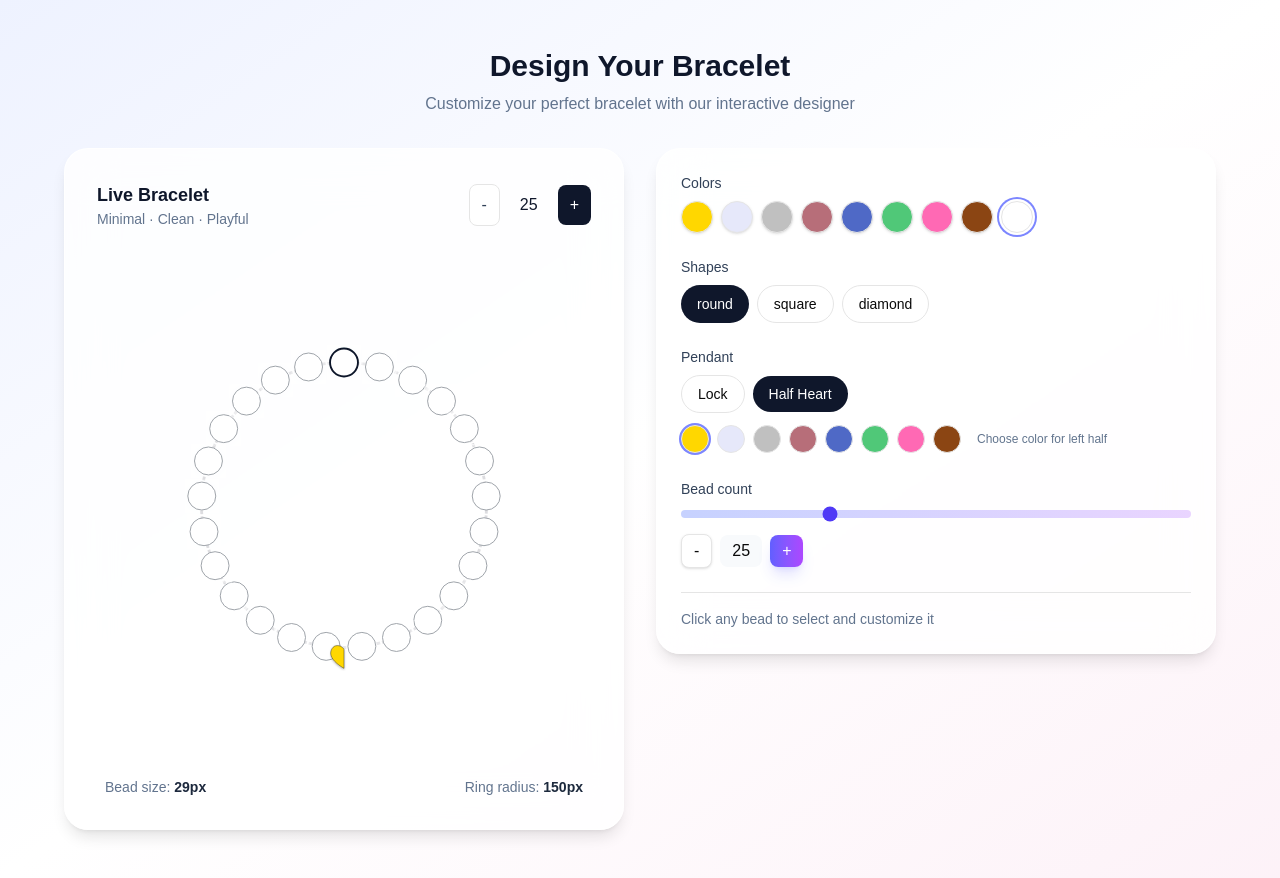
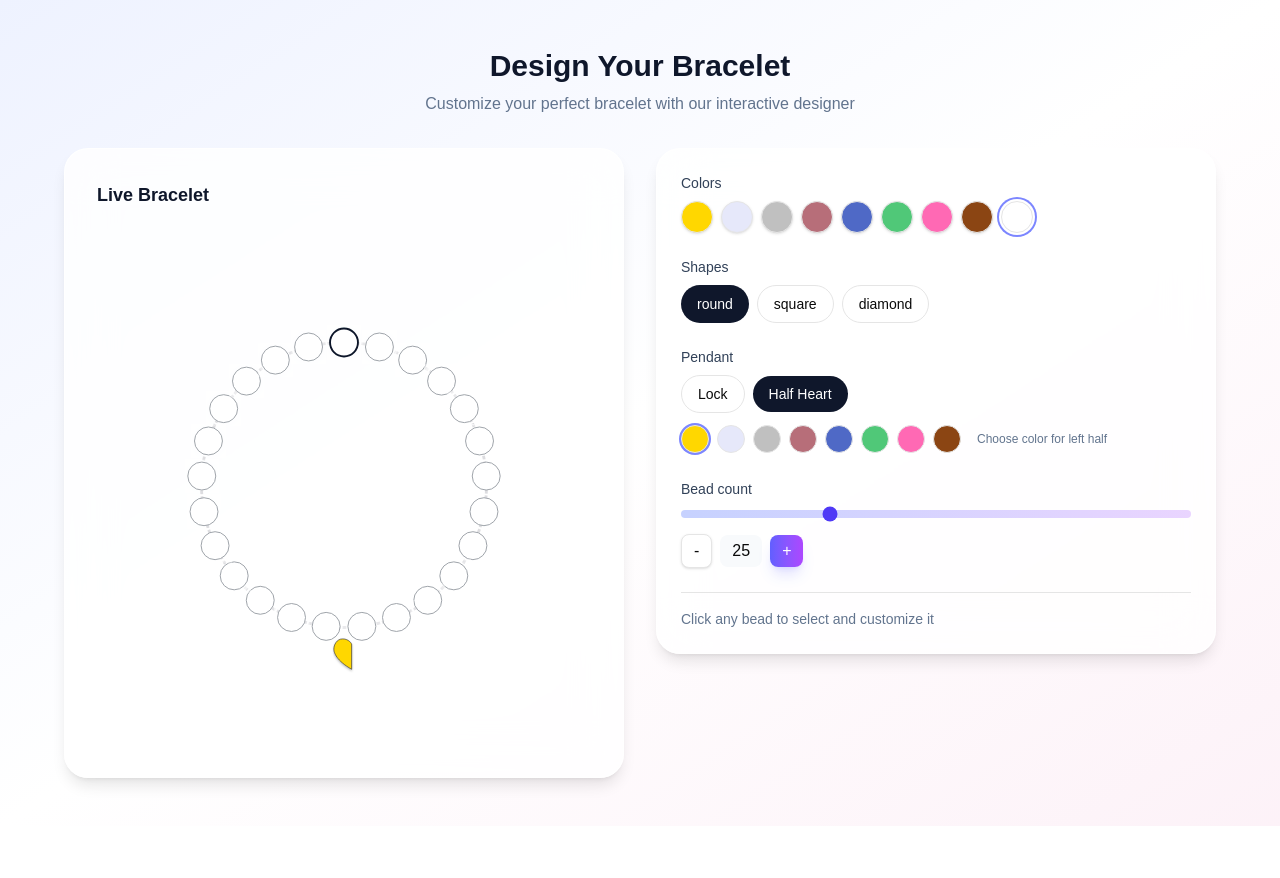
Before and after one commit to FarjazKashif/bracelet, a Next.js app: page /configure/design in a window 1280 px wide. Both pictures are taken after a click on the button "Half Heart". After the commit the page ends 826 px from the top, so only its background shows below. Built offline with nearby package versions, Linux system fonts and the light colour scheme; a web font is replaced by a local one.

Commit message:
Working on half-heart

```diff
--- a/src/components/BraceletConfigurator.tsx
+++ b/src/components/BraceletConfigurator.tsx
@@ -101,13 +101,13 @@ export default function BraceletConfigurator({ initial = 28 }: { initial?: numbe
             <div className="flex items-center justify-between mb-4">
               <div>
                 <h3 className="text-lg font-semibold text-slate-900">Live Bracelet</h3>
-                <p className="text-sm text-slate-500">Minimal · Clean · Playful</p>
+                {/* <p className="text-sm text-slate-500">Minimal · Clean · Playful</p> */}
               </div>
-              <div className="flex items-center gap-2">
+              {/* <div className="flex items-center gap-2">
                 <button onClick={removeBead} className="px-3 py-2 rounded-md bg-white border text-slate-700 hover:bg-slate-50">-</button>
                 <div className="px-3 py-2 rounded-md font-medium text-slate-900">{count}</div>
                 <button onClick={addBead} className="px-3 py-2 rounded-md bg-slate-900 text-white hover:bg-slate-800">+</button>
-              </div>
+              </div> */}
             </div>
 
             <div className="flex items-center justify-center">
@@ -183,7 +183,7 @@ export default function BraceletConfigurator({ initial = 28 }: { initial?: numbe
 
                   if (pendantType === "heart") {
                     return (
-                      <g transform={`translate(${lockX - 15} ${lockY - 5})`}>
+                      <g transform={`translate(${lockX - 12} ${lockY - -8})`}>
                         <HeartPendant color={pendantColor} />
                       </g>
                     );
@@ -219,10 +219,10 @@ export default function BraceletConfigurator({ initial = 28 }: { initial?: numbe
               </svg>
             </div>
 
-            <div className="mt-3 flex items-center justify-between text-sm text-slate-500 px-2">
+            {/* <div className="mt-3 flex items-center justify-between text-sm text-slate-500 px-2">
               <div>Bead size: <strong className="text-slate-800">{Math.round(beadDiameter)}px</strong></div>
               <div>Ring radius: <strong className="text-slate-800">{Math.round(radius)}px</strong></div>
-            </div>
+            </div> */}
           </div>
         </motion.div>
 
--- a/src/components/HeartPendant.tsx
+++ b/src/components/HeartPendant.tsx
@@ -1,6 +1,6 @@
 export default function HeartPendant({ color = "#FF69B4" }: { color?: string }) {
   return (
-    <svg width="30" height="30" viewBox="0 0 30 30">
+    <svg width="40" height="40" viewBox="0 0 30 30">
       <defs>
         <filter id="pendant-shadow" x="-20%" y="-20%" width="140%" height="140%">
           <feDropShadow
```
